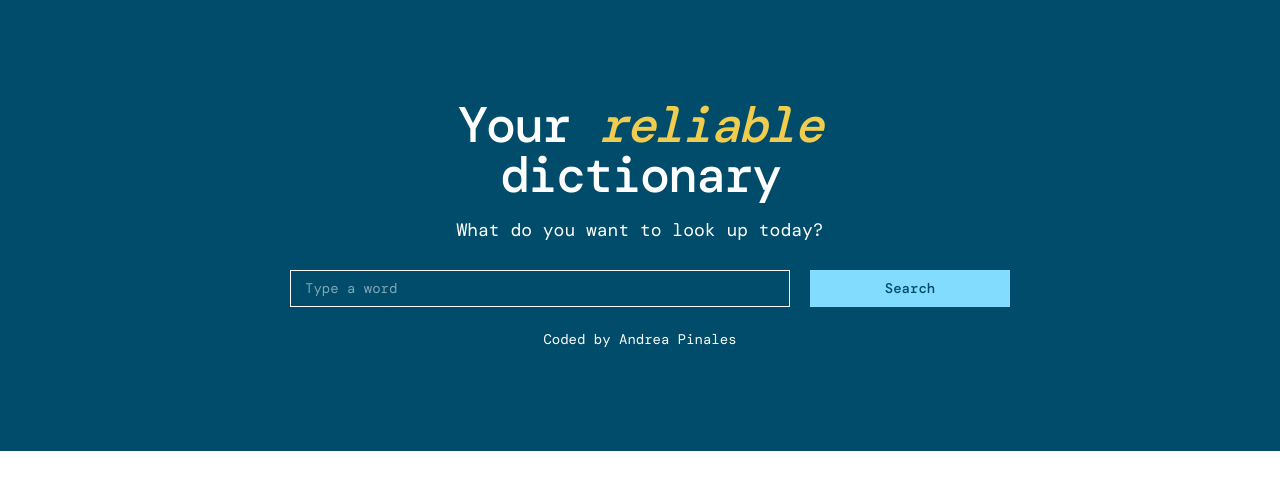
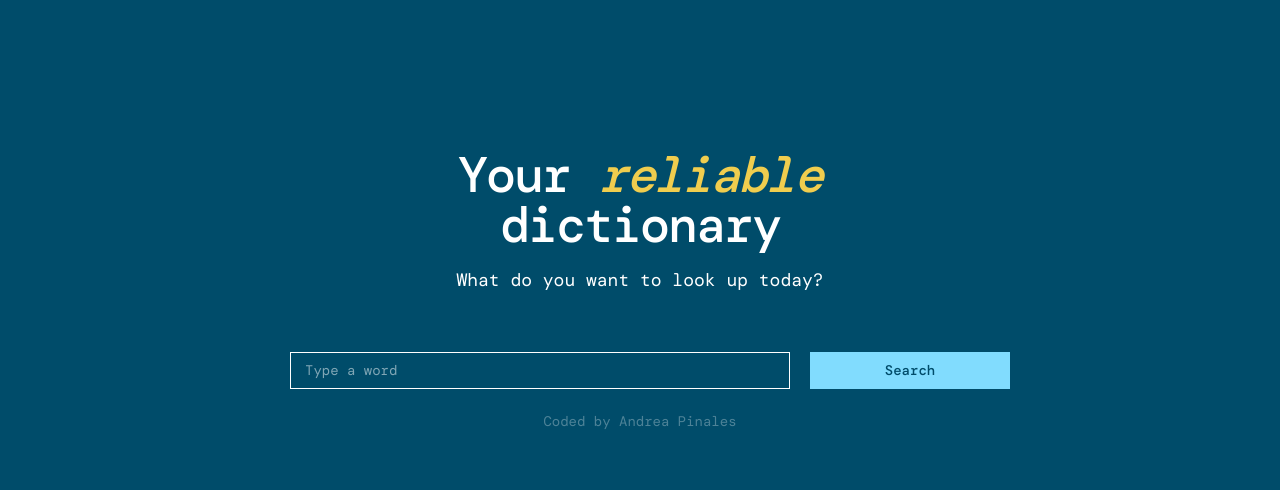
Before and after one commit to Andrea-Pinales/react-dictionary-project, a React (Create React App) app: page / in a window 1280 px wide. Shown: the top 490 px of the page. Built offline with nearby package versions, Linux system fonts and the light colour scheme; a web font is replaced by a local one.

Commit message:
Change body's background color

```diff
--- a/public/index.html
+++ b/public/index.html
@@ -32,7 +32,7 @@
     -->
     <title>React Dictionary Project</title>
   </head>
-  <body>
+  <body style="background-color: #004c6a">
     <noscript>You need to enable JavaScript to run this app.</noscript>
     <div id="root"></div>
     <!--
--- a/src/App.css
+++ b/src/App.css
@@ -2,8 +2,7 @@
 
 .App {
   margin: 0 auto;
-  background-color: #004c6a;
-  padding: 100px;
+  padding: 150px;
   color: #fff;
   font-family: "DM Mono", monospace;
 }
@@ -20,6 +19,7 @@
   font-size: 18px;
   font-weight: 100;
   margin-top: 20px;
+  margin-bottom: 40px;
 }
 
 .App h4 {
@@ -33,3 +33,7 @@
 .App em {
   color: #f0cd4e;
 }
+
+.App footer {
+  opacity: 30%;
+}
```
